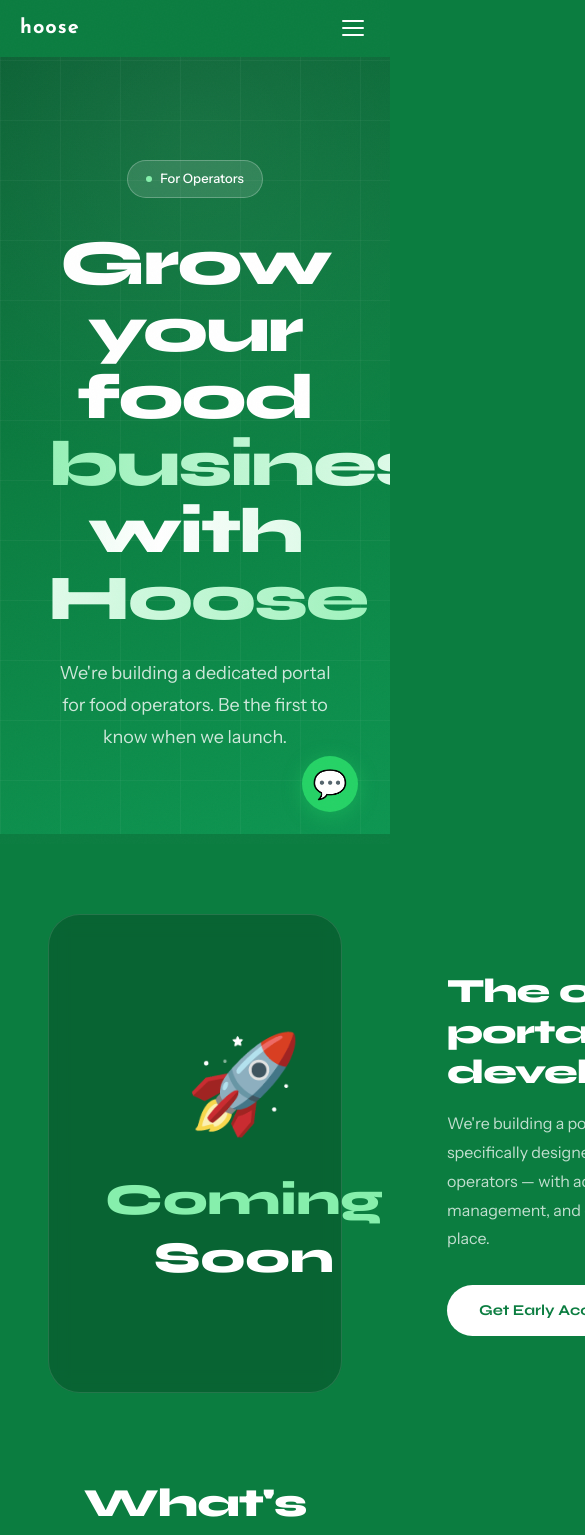
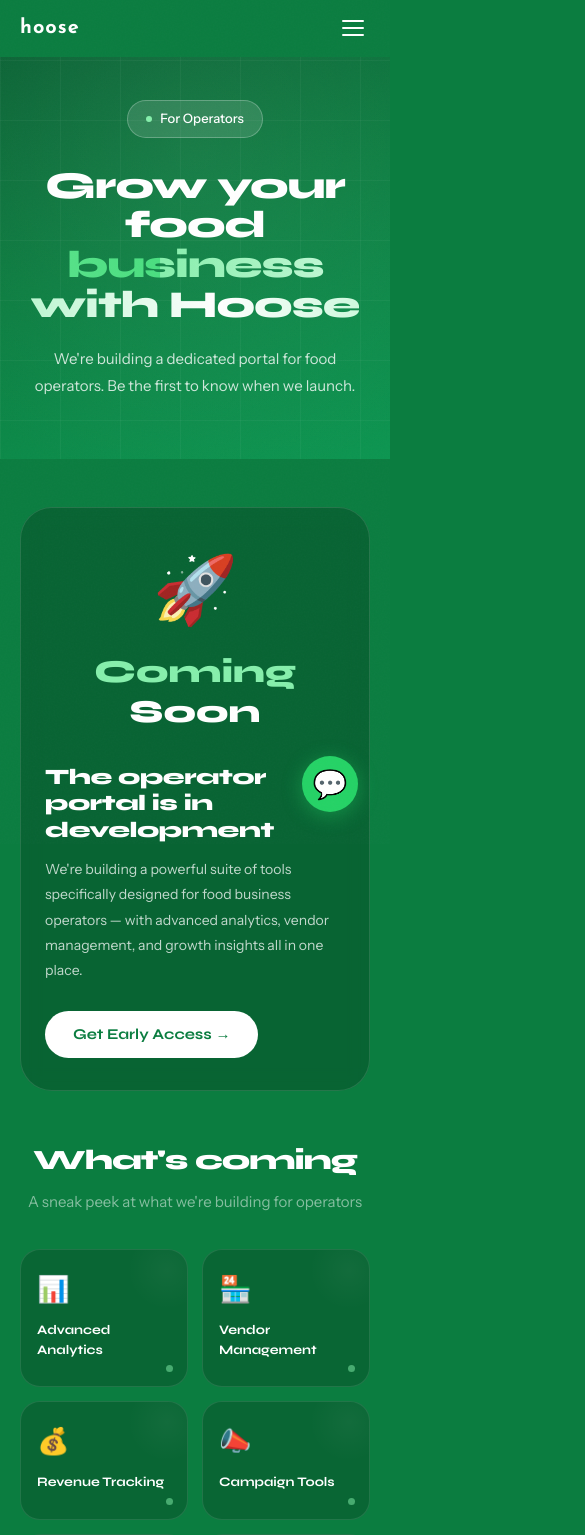
Before and after one commit to kasviii/hoose-startup, a React (Vite) app: page /services/operators in a window 390 px wide. Shown: the top 1535 px of the page, 585 px wide, since content can reach past the window. Built offline with nearby package versions, Linux system fonts and the light colour scheme.

Commit message:
trying to fix phone operators

```diff
--- a/src/pages/Operators.jsx
+++ b/src/pages/Operators.jsx
@@ -1,5 +1,6 @@
 import { useNavigate } from "react-router-dom";
 import { motion } from "framer-motion";
+import { useIsMobile } from "../hooks/useIsMobile";
 
 const upcoming = [
   ["📊", "Advanced Analytics", "Deep insights into your vendor network performance and growth metrics"],
@@ -12,69 +13,87 @@
 
 export default function Operators() {
   const navigate = useNavigate();
+  const isMobile = useIsMobile();
 
   return (
     <div style={{backgroundColor: "#0b7d40"}}>
 
       {/* Hero */}
-      <section style={{position: "relative", overflow: "hidden", padding: "160px 0 80px", background: "linear-gradient(160deg, #085c30 0%, #0b7d40 50%, #0d9651 100%)"}}>
+      <section style={{position: "relative", overflow: "hidden", padding: isMobile ? "100px 0 60px" : "140px 0 80px", background: "linear-gradient(160deg, #085c30 0%, #0b7d40 50%, #0d9651 100%)"}}>
         <div style={{position: "absolute", inset: 0}}>
           <div style={{position: "absolute", width: "700px", height: "700px", borderRadius: "50%", background: "radial-gradient(circle, rgba(255,255,255,0.06) 0%, transparent 70%)", top: "-200px", left: "50%", transform: "translateX(-50%)"}} />
           <div style={{position: "absolute", inset: 0, backgroundImage: "linear-gradient(rgba(255,255,255,0.04) 1px, transparent 1px), linear-gradient(90deg, rgba(255,255,255,0.04) 1px, transparent 1px)", backgroundSize: "60px 60px"}} />
         </div>
-        <div style={{maxWidth: "900px", margin: "0 auto", padding: "0 48px", textAlign: "center", position: "relative", zIndex: 1}}>
+
+        <div style={{maxWidth: "900px", margin: "0 auto", padding: isMobile ? "0 20px" : "0 48px", textAlign: "center", position: "relative", zIndex: 1}}>
           <motion.div
             initial={{ opacity: 0, y: 20 }}
             animate={{ opacity: 1, y: 0 }}
             transition={{ duration: 0.6 }}
-            style={{display: "inline-flex", alignItems: "center", gap: "8px", backgroundColor: "rgba(255,255,255,0.12)", border: "1px solid rgba(255,255,255,0.25)", borderRadius: "999px", padding: "8px 18px", marginBottom: "32px"}}
+            style={{display: "inline-flex", alignItems: "center", gap: "8px", backgroundColor: "rgba(255,255,255,0.12)", border: "1px solid rgba(255,255,255,0.25)", borderRadius: "999px", padding: "8px 18px", marginBottom: "28px"}}
           >
             <span style={{width: "6px", height: "6px", borderRadius: "50%", backgroundColor: "#86efac", display: "inline-block"}} />
             <span style={{fontSize: "13px", color: "white", fontWeight: "500"}}>For Operators</span>
           </motion.div>
+
           <motion.h1
             initial={{ opacity: 0, y: 30 }}
             animate={{ opacity: 1, y: 0 }}
             transition={{ duration: 0.8, delay: 0.1, ease: [0.16, 1, 0.3, 1] }}
-            style={{fontFamily: "Syne, sans-serif", fontSize: "64px", fontWeight: "900", color: "white", letterSpacing: "-2px", lineHeight: "1.05", marginBottom: "24px"}}
+            style={{fontFamily: "Syne, sans-serif", fontSize: isMobile ? "38px" : "64px", fontWeight: "900", color: "white", letterSpacing: isMobile ? "-1px" : "-2px", lineHeight: "1.05", marginBottom: "20px"}}
           >
             Grow your food<br />
             <span className="shimmer-text">business with Hoose</span>
           </motion.h1>
+
           <motion.p
             initial={{ opacity: 0, y: 20 }}
             animate={{ opacity: 1, y: 0 }}
             transition={{ duration: 0.7, delay: 0.3 }}
-            style={{fontSize: "18px", color: "rgba(255,255,255,0.8)", lineHeight: "1.8"}}
+            style={{fontSize: isMobile ? "15px" : "18px", color: "rgba(255,255,255,0.8)", lineHeight: "1.8"}}
           >
             We're building a dedicated portal for food operators. Be the first to know when we launch.
           </motion.p>
         </div>
       </section>
 
-      {/* Coming soon card */}
-      <section style={{backgroundColor: "#0b7d40", padding: "80px 0"}}>
-        <div style={{maxWidth: "1100px", margin: "0 auto", padding: "0 48px"}}>
-          <div style={{display: "grid", gridTemplateColumns: "1fr 2fr", gap: "64px", alignItems: "center", marginBottom: "80px", padding: "56px", background: "rgba(0,0,0,0.2)", border: "1px solid rgba(255,255,255,0.12)", borderRadius: "32px", backdropFilter: "blur(10px)"}}>
+      {/* Content */}
+      <section style={{backgroundColor: "#0b7d40", padding: isMobile ? "48px 0 80px" : "40px 0 120px"}}>
+        <div style={{maxWidth: "1100px", margin: "0 auto", padding: isMobile ? "0 20px" : "0 48px"}}>
+
+          {/* Coming soon card */}
+          <div style={{
+            display: "grid",
+            gridTemplateColumns: isMobile ? "1fr" : "1fr 2fr",
+            gap: isMobile ? "28px" : "64px",
+            alignItems: "center",
+            marginBottom: isMobile ? "48px" : "80px",
+            padding: isMobile ? "32px 24px" : "56px",
+            background: "rgba(0,0,0,0.2)",
+            border: "1px solid rgba(255,255,255,0.12)",
+            borderRadius: "32px",
+            backdropFilter: "blur(10px)"
+          }}>
             <div style={{textAlign: "center"}}>
               <motion.div
                 animate={{ rotate: [0, 5, -5, 0], scale: [1, 1.05, 1] }}
                 transition={{ duration: 4, repeat: Infinity, ease: "easeInOut" }}
-                style={{fontSize: "90px", marginBottom: "16px"}}
+                style={{fontSize: isMobile ? "64px" : "90px", marginBottom: "12px"}}
               >🚀</motion.div>
-              <div style={{fontSize: "44px", fontWeight: "900", fontFamily: "Syne, sans-serif", color: "#86efac"}}>Coming</div>
-              <div style={{fontSize: "44px", fontWeight: "900", fontFamily: "Syne, sans-serif", color: "white", marginTop: "-8px"}}>Soon</div>
+              <div style={{fontSize: isMobile ? "32px" : "44px", fontWeight: "900", fontFamily: "Syne, sans-serif", color: "#86efac"}}>Coming</div>
+              <div style={{fontSize: isMobile ? "32px" : "44px", fontWeight: "900", fontFamily: "Syne, sans-serif", color: "white", marginTop: "-8px"}}>Soon</div>
             </div>
+
             <div>
-              <h2 style={{fontFamily: "Syne, sans-serif", fontSize: "34px", fontWeight: "900", color: "white", marginBottom: "16px", letterSpacing: "-1px", lineHeight: "1.2"}}>
+              <h2 style={{fontFamily: "Syne, sans-serif", fontSize: isMobile ? "22px" : "34px", fontWeight: "900", color: "white", marginBottom: "14px", letterSpacing: "-0.5px", lineHeight: "1.2"}}>
                 The operator portal is in development
               </h2>
-              <p style={{fontSize: "16px", color: "rgba(255,255,255,0.75)", lineHeight: "1.8", marginBottom: "32px"}}>
+              <p style={{fontSize: isMobile ? "14px" : "16px", color: "rgba(255,255,255,0.75)", lineHeight: "1.8", marginBottom: "28px"}}>
                 We're building a powerful suite of tools specifically designed for food business operators — with advanced analytics, vendor management, and growth insights all in one place.
               </p>
               <motion.div
                 onClick={function() { navigate("/contact"); }}
-                style={{display: "inline-flex", alignItems: "center", gap: "8px", backgroundColor: "white", color: "#0b7d40", padding: "14px 32px", borderRadius: "999px", fontWeight: "700", fontSize: "15px", cursor: "pointer", fontFamily: "Syne, sans-serif"}}
+                style={{display: "inline-flex", alignItems: "center", gap: "8px", backgroundColor: "white", color: "#0b7d40", padding: isMobile ? "12px 28px" : "14px 32px", borderRadius: "999px", fontWeight: "700", fontSize: "15px", cursor: "pointer", fontFamily: "Syne, sans-serif"}}
                 whileHover={{ scale: 1.05, backgroundColor: "#86efac" }}
                 whileTap={{ scale: 0.97 }}
               >
@@ -88,7 +107,7 @@
             initial={{ opacity: 0, y: 24 }}
             whileInView={{ opacity: 1, y: 0 }}
             viewport={{ once: true }}
-            style={{fontFamily: "Syne, sans-serif", fontSize: "40px", fontWeight: "900", color: "white", letterSpacing: "-1px", marginBottom: "12px", textAlign: "center"}}
+            style={{fontFamily: "Syne, sans-serif", fontSize: isMobile ? "28px" : "40px", fontWeight: "900", color: "white", letterSpacing: "-1px", marginBottom: "10px", textAlign: "center"}}
           >
             What's coming
           </motion.h2>
@@ -96,12 +115,12 @@
             initial={{ opacity: 0, y: 16 }}
             whileInView={{ opacity: 1, y: 0 }}
             viewport={{ once: true }}
-            style={{textAlign: "center", color: "rgba(255,255,255,0.6)", fontSize: "16px", marginBottom: "48px"}}
+            style={{textAlign: "center", color: "rgba(255,255,255,0.5)", fontSize: "15px", marginBottom: "36px"}}
           >
             A sneak peek at what we're building for operators
           </motion.p>
 
-          <div style={{display: "grid", gridTemplateColumns: "1fr 1fr 1fr", gap: "16px"}}>
+          <div style={{display: "grid", gridTemplateColumns: isMobile ? "1fr 1fr" : "1fr 1fr 1fr", gap: "14px"}}>
             {upcoming.map(function(item, i) {
               return (
                 <motion.div
@@ -110,15 +129,15 @@
                   whileInView={{ opacity: 1, y: 0 }}
                   viewport={{ once: true }}
                   transition={{ duration: 0.6, delay: i * 0.07 }}
-                  style={{backgroundColor: "rgba(0,0,0,0.18)", border: "1px solid rgba(255,255,255,0.1)", borderRadius: "20px", padding: "28px", position: "relative", overflow: "hidden"}}
-                  whileHover={{ backgroundColor: "rgba(0,0,0,0.28)", borderColor: "rgba(255,255,255,0.25)", y: -4 }}
+                  style={{backgroundColor: "rgba(0,0,0,0.18)", border: "1px solid rgba(255,255,255,0.1)", borderRadius: "20px", padding: isMobile ? "20px 16px" : "28px", position: "relative", overflow: "hidden"}}
+                  whileHover={{ backgroundColor: "rgba(0,0,0,0.28)", borderColor: "rgba(255,255,255,0.2)", y: -4 }}
                   transition={{ type: "spring", stiffness: 300, damping: 25 }}
                 >
-                  <div style={{position: "absolute", top: "-20px", right: "-20px", width: "80px", height: "80px", borderRadius: "50%", background: "radial-gradient(circle, rgba(255,255,255,0.06) 0%, transparent 70%)"}} />
-                  <div style={{fontSize: "32px", marginBottom: "16px"}}>{item[0]}</div>
-                  <h4 style={{fontFamily: "Syne, sans-serif", fontSize: "16px", fontWeight: "700", color: "white", marginBottom: "8px"}}>{item[1]}</h4>
-                  <p style={{fontSize: "13px", color: "rgba(255,255,255,0.65)", lineHeight: "1.7", margin: 0}}>{item[2]}</p>
-                  <div style={{position: "absolute", bottom: "20px", right: "20px", width: "8px", height: "8px", borderRadius: "50%", backgroundColor: "rgba(134,239,172,0.6)"}} />
+                  <div style={{position: "absolute", top: "-20px", right: "-20px", width: "80px", height: "80px", borderRadius: "50%", background: "radial-gradient(circle, rgba(255,255,255,0.04) 0%, transparent 70%)"}} />
+                  <div style={{fontSize: isMobile ? "26px" : "32px", marginBottom: "12px"}}>{item[0]}</div>
+                  <h4 style={{fontFamily: "Syne, sans-serif", fontSize: isMobile ? "13px" : "16px", fontWeight: "700", color: "white", marginBottom: "6px"}}>{item[1]}</h4>
+                  {!isMobile && <p style={{fontSize: "13px", color: "rgba(255,255,255,0.5)", lineHeight: "1.7", margin: 0}}>{item[2]}</p>}
+                  <div style={{position: "absolute", bottom: "14px", right: "14px", width: "7px", height: "7px", borderRadius: "50%", backgroundColor: "rgba(134,239,172,0.5)"}} />
                 </motion.div>
               );
             })}
```
